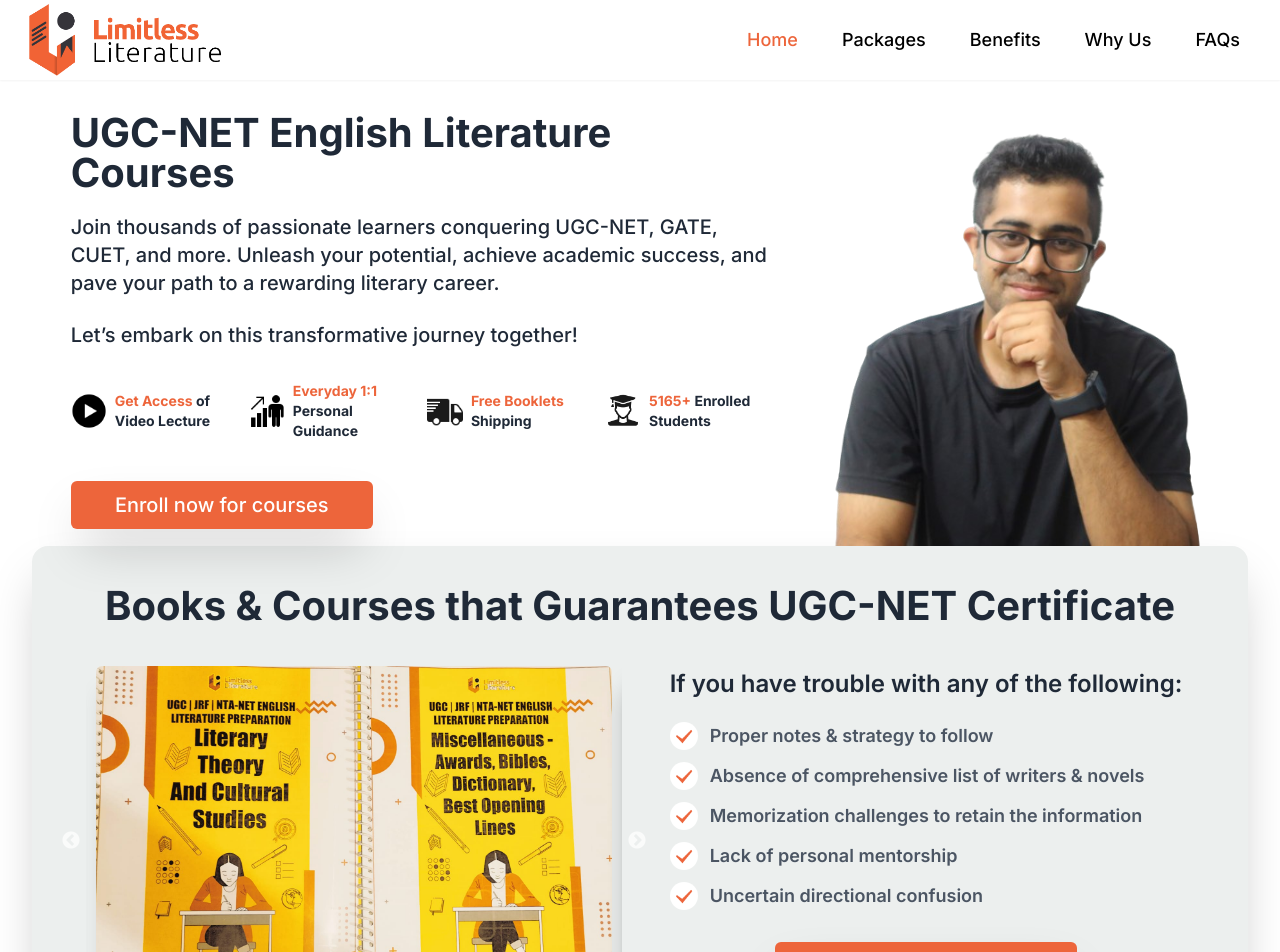
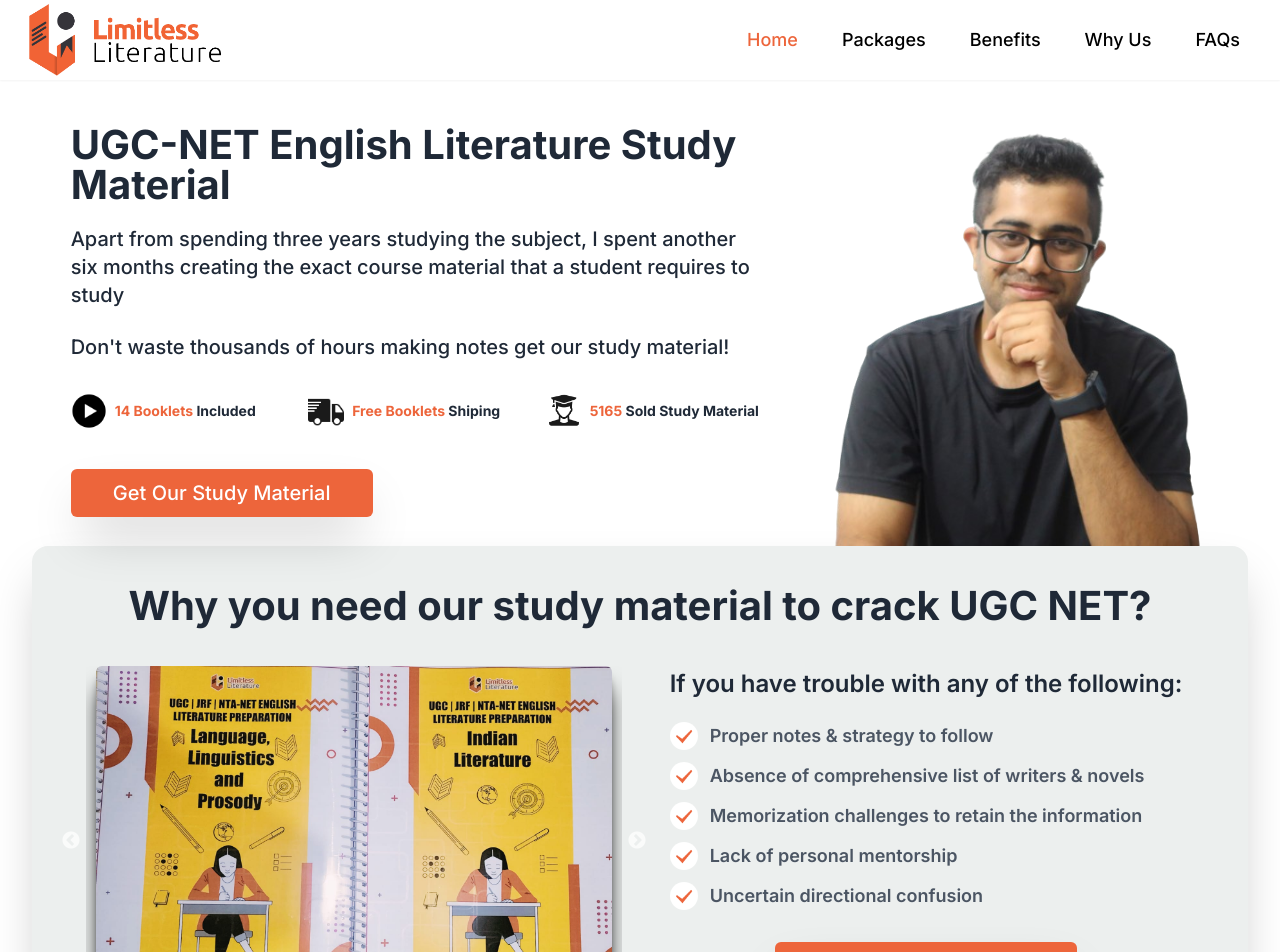
Before and after one commit to turbofinn/limitless, a React (Create React App) app in the folder client/: page / in a window 1280 px wide. Shown: the top 952 px of the page. Built offline with nearby package versions, Linux system fonts and the light colour scheme.

Commit message:
make new path /packages

```diff
--- a/client/src/component/Comments.jsx
+++ b/client/src/component/Comments.jsx
@@ -137,7 +137,7 @@ const Comments = () => {
 
     const [likedIndex, setlikedIndex] = useState([]);
 
-    console.log("likedIndex", likedIndex)
+    // console.log("likedIndex", likedIndex)
     return (
         <div className="">
             <h1 className=" text-center mt-10 text-3xl lg:text-[40px] font-semibold lg:font-bold text-gray-800 leading-10 my-5" >Students Feedback</h1>
--- a/client/src/component/FirstModal.jsx
+++ b/client/src/component/FirstModal.jsx
@@ -34,7 +34,7 @@ const FirstModal = () => {
     }, []); // Empty dependency array ensures the effect runs only once
     return (
         <div>
-            <div className=" p-10 font-inter my-auto">
+            <div className=" p-8 font-inter my-auto">
                 <img src={modalbg} alt=" modalbg" className=" lg:w-[90%] mx-auto" />
                 <h2 className=" text-center text-3xl lg:text-4xl font-extrabold mt-10 lg:mt-0">Hurry up before it's too late!</h2>
                 <div className=" flex flex-row items-center justify-center mt-7 lg:mt-5">
--- a/client/src/component/Home.jsx
+++ b/client/src/component/Home.jsx
@@ -25,6 +25,7 @@ import section2_02 from "../assests/images/section2_02.jpg"
 import language from "../assests/images/language.jpeg"
 import british from "../assests/images/british.jpeg"
 import dictionary from "../assests/images/dictionary.jpeg"
+import Book from "../assests/images/book.png"
 import modalbg from "../assests/images/modalbg.jpg";
 
 
@@ -38,22 +39,24 @@ import CountingAnimation from "./CountingAnimation";
 import HallofFrame from "./HallofFrame";
 import Comments from "./Comments";
 import FirstModal from "./FirstModal";
+import Packages from "./Packages";
 import { useState, useEffect } from "react";
 import Slider from "react-slick";
 import "slick-carousel/slick/slick.css";
 import "slick-carousel/slick/slick-theme.css";
 const Home = (props) => {
-    // const [count, setCount] = useState(0);
 
     const [isOpen, setIsOpen] = useState(false);
     const [show, setShow] = useState(false);
     const [permission, setpermission] = useState(false);
+
+
     useEffect(() => {
         const timeoutId = setTimeout(() => {
             if (!permission) {
                 setShow(true);
             }
-        }, 15000);
+        }, 30000);
         return () => clearTimeout(timeoutId);
     }, [permission]);
     const handleClick = (height) => {
@@ -63,6 +66,13 @@ const Home = (props) => {
             behavior: 'smooth'
         });
     };
+
+    useEffect(()=>{
+        if(localStorage.getItem("packages") == "true" && localStorage.getItem("packages")!== undefined && localStorage.getItem("packages")!== null){
+             handleClick(1550);
+             localStorage.setItem("packages",false);
+        }
+    },[])
     const [timeLeft, setTimeLeft] = useState(5 * 60 * 60); // 5 hours in seconds
     useEffect(() => {
         if (!timeLeft) return;
@@ -123,29 +133,30 @@ const Home = (props) => {
     return (
         <div className={`font-inter ${isOpen ? " opacity-100" : ""}`}>
             <Navbar handleClick={handleClick} />
+            {/* <Packages packages = {packages} setPackages={setPackages}/> */}
             <div className=" w-[95%] mx-auto ">
                 {/* section 1 */}
                 <div className=" lg:grid lg:grid-cols-11 lg:items-center mt-4 lg:mx-auto">
                     <div className=" lg:col-span-7 lg:max-w-[90%] lg:mx-auto text-justify lg:text-start animate-slideFromLeft ">
-                        <h1 className=" text-center lg:text-start text-3xl lg:text-[40px] font-semibold lg:font-bold text-gray-800 leading-10 mb-5" >UGC-NET English Literature Courses</h1>
-                        <h2 className=" text-lg lg:text-xl font-medium text-gray-800" >Join thousands of passionate learners conquering UGC-NET, GATE, CUET, and more. Unleash your potential, achieve academic success, and pave your path to a rewarding literary career.</h2>
-                        <h2 className=" text-lg lg:text-xl font-medium text-gray-800 mt-6" >Let’s embark on this transformative journey together!</h2>
-                        <div className=" grid lg:grid-cols-4 grid-cols-2 mt-8 gap-4 text-sm text-center">
+                        <h1 className=" text-center lg:text-start text-3xl lg:text-[40px] font-semibold lg:font-bold text-gray-800 leading-10 mb-5" >UGC-NET English Literature Study Material</h1>
+                        <h2 className=" text-lg lg:text-xl font-medium text-gray-800" >Apart from spending three years studying the subject, I spent another six months creating the exact course material that a student requires to study</h2>
+                        <h2 className=" text-lg lg:text-xl font-medium text-gray-800 mt-6" >Don't waste thousands of hours making notes get our study material!</h2>
+                        <div className=" grid lg:grid-cols-3 grid-cols-2 mt-8 gap-4 text-sm text-center">
                             <div className=" flex flex-row items-center mr-2 ">
                                 <img src={video1} alt="shipping" className=" w-9 mr-2" />
-                                <h2 className=" text-gray-800 font-bold text-md text-start"><span className=" text-[#ed653b]">Get Access</span><span> of Video Lecture</span></h2>
+                                <h2 className=" text-gray-800 font-bold text-md text-start"><span className=" text-[#ed653b]">14 Booklets</span><span> Included</span></h2>
                             </div>
-                            <div className=" flex flex-row items-center">
+                            {/* <div className=" flex flex-row items-center">
                                 <img src={pg} alt="shipping" className=" w-9 mr-2" />
                                 <h2 className=" text-gray-800 font-bold text-md  text-start"><span className=" text-[#ed653b]">Everyday 1:1</span><span> Personal Guidance</span></h2>
-                            </div>
+                            </div> */}
                             <div className=" flex flex-row items-center ">
                                 <img src={shipping} alt="shipping" className=" w-9 mr-2" />
-                                <h2 className=" text-gray-800 font-bold text-md text-start"><span className=" text-[#ed653b]">Free Booklets</span><span> Shipping</span></h2>
+                                <h2 className=" text-gray-800 font-bold text-md text-start"><span className=" text-[#ed653b]">Free Booklets</span><span> Shiping</span></h2>
                             </div>
                             <div className=" flex flex-row items-center ">
                                 <img src={degree} alt="degree" className=" w-9 mr-2" />
-                                <h2 className=" text-gray-800 font-bold text-md text-start"><span className=" text-[#ed653b]">5165+</span><span> Enrolled Students</span></h2>
+                                <h2 className=" text-gray-800 font-bold text-md text-start"><span className=" text-[#ed653b]">5165</span><span> Sold Study Material</span></h2>
                             </div>
                         </div>
                         <div className=" text-center lg:text-start mt-10">
@@ -153,7 +164,7 @@ const Home = (props) => {
                                 setIsOpen(true);
                                 handleClick();
                                 setpermission(true);
-                            }}>Enroll now for courses
+                            }}>Get Our Study Material
                             </button>
                         </div>
                     </div>
@@ -166,13 +177,13 @@ const Home = (props) => {
                 {/* section 2 */}
 
                 <div className=" bg-[#ECEFEE] p-4 lg:p-10 rounded-2xl shadow-2xl mb-10 animate-slideFromLeft">
-                    <h1 className=" text-center text-2xl lg:text-[40px] font-semibold lg:font-bold text-gray-800 leading-10 mb-5">Books & Courses that Guarantees UGC-NET Certificate</h1>
+                    <h1 className=" text-center text-2xl lg:text-[40px] font-semibold lg:font-bold text-gray-800 leading-10 mb-5">Why you need our study material to crack UGC NET?</h1>
                     <div className=" lg:grid lg:grid-cols-2 gap-x-2 mt-10">
                         <div className=" w-[100%] md:w-[65%] lg:w-[95%] mx-auto">
                             <Slider {...settings} className=" mx-auto">
                                 <img src={language} alt="card" className=" shadow-xl shadow-black rounded-md mx-auto my-auto h-[270px] md:h-[320px] lg:h-[350px]" />
-                                <img src={british} alt="card" className=" shadow-xl rounded-md mx-auto my-auto h-[270px] md:h-[320px] lg:h-[350px]" />
-                                <img src={dictionary} alt="card" className=" shadow-xl rounded-md mx-auto my-auto h-[270px] md:h-[320px] lg:h-[350px]" />
+                                <img src={Book} alt="card" className=" shadow-xl rounded-md mx-auto my-auto h-[270px] md:h-[320px] lg:h-[350px]" />
+                                {/* <img src={dictionary} alt="card" className=" shadow-xl rounded-md mx-auto my-auto h-[270px] md:h-[320px] lg:h-[350px]" /> */}
                             </Slider>
                         </div>
                         <div className=" text-gray-600 md:max-w-[62%] lg:max-w-[100%] md:mx-auto mt-10 lg:mt-0 my-auto">
@@ -201,7 +212,7 @@ const Home = (props) => {
                                 <button className=" text-xl text-white bg-[#ed653b] h-[52px] font-medium w-[302px] rounded-md shadow-2xl hover:text-[#ed653b] hover:bg-white hover:border-2 hover:border-[#ed653b] transition-all ease-linear duration-300  " onClick={() => {
                                     setIsOpen(true);
                                     setpermission(true);
-                                }}>Enroll now for courses</button>
+                                }}>Get Our Study Material</button>
                             </div>
                         </div>
                     </div>
@@ -252,7 +263,7 @@ const Home = (props) => {
             {/* section 4 */}
             <div className=" w-[95%] mx-auto mt-20 lg:mt-28">
 
-                <h1 className="  text-center text-3xl lg:text-[40px] font-semibold lg:font-bold text-gray-800 leading-10 mb-5">Our Bestselling Packages</h1>
+                <h1 className="  text-center text-3xl lg:text-[40px] font-semibold lg:font-bold text-gray-800 leading-10 mb-5">Our Bestselling Study Material</h1>
                 <h2 className="text-[18px] lg:text-[24px] font-semibold text-gray-700 md:max-w-[80%] lg:max-w-[60%] mx-auto text-center ">Take UGC-NET English Literature Prep To The Next Level</h2>
 
                 <div className=" md:grid md:grid-cols-1 lg:grid-cols-2 lg:gap-x-0 lg:gap-y-10 mt-16 space-y-8 lg:space-y-0">
@@ -308,7 +319,7 @@ const Home = (props) => {
                             <button className=" text-xl text-white bg-[#ed653b] h-12 font-medium  w-[302px] rounded-md shadow-2xl hover:text-[#ed653b] hover:bg-white hover:border-2 hover:border-[#ed653b] transition-all ease-linear duration-300  " onClick={() => {
                                 setIsOpen(true);
                                 setpermission(true);
-                            }}>Enroll now for courses</button>
+                            }}>Get Our Study Material</button>
                         </div>
                     </div>
 
@@ -363,7 +374,7 @@ const Home = (props) => {
                             <button className=" text-xl text-white bg-[#ed653b] h-12 font-medium  w-[302px] rounded-md shadow-2xl hover:text-[#ed653b] hover:bg-white hover:border-2 hover:border-[#ed653b] transition-all ease-linear duration-300 " onClick={() => {
                                 setIsOpen(true);
                                 setpermission(true);
-                            }}>Enroll now for courses</button>
+                            }}>Get Our Study Material</button>
                         </div>
                     </div>
 
@@ -409,7 +420,7 @@ const Home = (props) => {
                             <button className="mt-6 text-xl text-white bg-[#ed653b] h-12 font-medium w-[302px] rounded-md shadow-2xl hover:text-[#ed653b] hover:bg-white hover:border-2 hover:border-[#ed653b] transition-all ease-linear duration-300 " onClick={() => {
                                 setIsOpen(true);
                                 setpermission(true);
-                            }}>Enroll now for courses</button>
+                            }}>Get Our Study Material</button>
                         </div>
                     </div>
 
@@ -457,7 +468,7 @@ const Home = (props) => {
                             <h3 className=" text-[#FB0A0A] font-bold"><span>{reverseTime}</span>  Hours Left at this price</h3>
                         </div>
                         <div className=" text-center mt-5">
-                            <button className=" text-xl text-white bg-[#ed653b] h-12 font-medium  w-[302px] rounded-md shadow-2xl hover:text-[#ed653b] hover:bg-white hover:border-2 hover:border-[#ed653b] transition-all ease-linear duration-300  " onClick={() => { setIsOpen(true); setpermission(true); }}>Enroll now for courses</button>
+                            <button className=" text-xl text-white bg-[#ed653b] h-12 font-medium  w-[302px] rounded-md shadow-2xl hover:text-[#ed653b] hover:bg-white hover:border-2 hover:border-[#ed653b] transition-all ease-linear duration-300  " onClick={() => { setIsOpen(true); setpermission(true); }}>Get Our Study Material</button>
                         </div>
                     </div>
                 </div>
@@ -503,7 +514,7 @@ const Home = (props) => {
             </div>
 
             {/* section 6 */}
-            <div className=" bg-[#ECEFEE] p-8 rounded-2xl shadow-2xl mt-32 mb-10 max-w-[95%] mx-auto">
+            {/* <div className=" bg-[#ECEFEE] p-8 rounded-2xl shadow-2xl mt-32 mb-10 max-w-[95%] mx-auto">
                 <div className=" lg:grid lg:grid-cols-7">
                     <div className="col-span-3">
                         <img src={pic_02} alt=" pic_02" className=" mx-auto" />
@@ -513,11 +524,11 @@ const Home = (props) => {
                         <h2 className=" md:text-lg font-base text-justify  mt-5">If you commit to our books & courses for a couple of months, you will see a drastic improvement in your preparation. I’ve worked very hard to organize the course in the best possible way. </h2>
                         <h2 className=" md:text-lg  text-justify font-base  mt-5">The study material works 100%, only if you let it work. All you just have to do is spend a few hours every day reading the material. If any doubt pops up, I’m just a call away. Call me and I will let you in the right direction.</h2>
                         <div className=" text-center lg:text-start">
-                            <button className=" text-xl text-white bg-[#ed653b] h-12 font-medium  w-[302px] rounded-md shadow-2xl mt-5 hover:text-[#ed653b] hover:bg-white hover:border-2 hover:border-[#ed653b] transition-all ease-linear duration-300 " onClick={() => { setIsOpen(true); setpermission(true); }}>Enroll now for courses</button>
+                            <button className=" text-xl text-white bg-[#ed653b] h-12 font-medium  w-[302px] rounded-md shadow-2xl mt-5 hover:text-[#ed653b] hover:bg-white hover:border-2 hover:border-[#ed653b] transition-all ease-linear duration-300 " onClick={() => { setIsOpen(true); setpermission(true); }}>Get Our Study Material</button>
                         </div>
                     </div>
                 </div>
-            </div>
+            </div> */}
 
             {/* section 7  */}
             <HallofFrame />
@@ -537,7 +548,7 @@ const Home = (props) => {
                             <li>and above all guidance to stay in the right direction.</li>
                         </ul>
                         <div className=" text-center lg:text-end ">
-                            <button className=" text-xl text-white bg-[#ed653b] h-12 font-medium  w-64 rounded-md shadow-2xl mt-5 " onClick={() => { setIsOpen(true) }}>Enroll now for courses</button>
+                            <button className=" text-xl text-white bg-[#ed653b] h-12 font-medium  w-64 rounded-md shadow-2xl mt-5 " onClick={() => { setIsOpen(true) }}>Get Our Study Material</button>
                         </div>
                     </div>
                     <div className="col-span-4">
@@ -549,8 +560,8 @@ const Home = (props) => {
 
 
             {/* section 8 */}
-            <div className=" p-8 rounded-2xl shadow-lg mt-4 mb-10 max-w-[95%] mx-auto">
-                <h1 className=" text-2xl text-center lg:text-[40px] font-semibold lg:font-bold text-gray-800">Exclusive Booklets for UGC-NET Exam</h1>
+            <div className=" p-8 rounded-2xl shadow-lg mt-4 mb-10 max-w-[95%] mx-auto font-inter">
+                <h1 className=" text-2xl text-center lg:text-[40px] font-semibold lg:font-bold text-gray-800">Books & study material that Guarantees UGC-NET Certificate</h1>
                 <div className=" grid grid-cols-1 lg:grid-cols-3 bg-[#FCE7E1] text-black p-8 mt-10 rounded-lg">
                     <div>
                         <ul className=" space-y-4 lg:space-y-6">
@@ -583,7 +594,7 @@ const Home = (props) => {
                     <button className=" text-xl text-white bg-[#ed653b] h-12 font-medium  w-[302px] rounded-md shadow-2xl mt-10 hover:text-[#ed653b] hover:bg-white hover:border-2 hover:border-[#ed653b] transition-all ease-linear duration-300 " onClick={() => {
                         setIsOpen(true);
                         setpermission(true);
-                    }}>Enroll now for courses</button>
+                    }}>Get Our Study Material</button>
                 </div>
                 <h2 className=" md:text-lg font-semibold mt-4 text-center">This study material includes everything you have ever desired</h2>
             </div>
@@ -631,7 +642,7 @@ const Home = (props) => {
                         <div className=" p-8 text-white text-lg ">
                             <h2 className=" text-center text-4xl font-bold leading-normal">5 hours left, Hurry up before its too late!</h2>
                             <div className=" lg:text-center mt-8 text-center">
-                                <button className=" text-xl text-white bg-[#ed653b] h-[50px] font-medium w-48 rounded-md shadow-2xl hover:text-[#ed653b] hover:bg-white hover:border-2 hover:border-[#ed653b] transition-all ease-linear duration-300  ">Enroll now for courses</button>
+                                <button className=" text-xl text-white bg-[#ed653b] h-[50px] font-medium w-48 rounded-md shadow-2xl hover:text-[#ed653b] hover:bg-white hover:border-2 hover:border-[#ed653b] transition-all ease-linear duration-300  ">Get Our Study Material</button>
                             </div>
                         </div>
                     </div>
@@ -650,7 +661,7 @@ const Home = (props) => {
                                         setShow(false);
                                         setIsOpen(true);
                                         setpermission(true);
-                                    }}>Enroll now for courses</button>
+                                    }}>Get Our Study Material</button>
                                 </div>
                             </div>
                             <button className=" absolute top-0 right-0 m-3 text-gray-500 hover:text-gray-900 " onClick={() => { setShow(false) }}>
--- a/client/src/component/Modal.jsx
+++ b/client/src/component/Modal.jsx
@@ -30,7 +30,7 @@ const Modal = (props) => {
         });
     };
     const validate = () => {
-        if ((firstName.length === 0) || (!(/^[^\s@]+@[^\s@]+\.[^\s@]+$/.test(Email))) || (!(/^\d{10}$/.test(Phone))) || packages.length === 0) {
+        if ((firstName.length === 0) || (!(/^[^\s@]+@[^\s@]+\.[^\s@]+$/.test(Email))) || (!(/^\d{10}$/.test(Phone))) || (packages.length === 0 || packages === 'Select your preferred package *' )) {
             return true;
         } else {
             return false;
--- /dev/null
+++ b/client/src/component/Packages.jsx
@@ -0,0 +1,13 @@
+// import { useState } from "react";
+import Home from "./Home";
+const Packages = () => {
+        localStorage.setItem("packages",true);
+        // window.location.href = '/';
+    return(
+        <div>
+            <Home/>
+        </div>
+    )
+}
+
+export default Packages;
```
Also changed, not shown: client/src/App.js (+10 -2 lines), client/src/component/FAQ.jsx (+6 -6 lines), client/src/component/Navbar.jsx (+7 -7 lines), client/src/assests/images/book.png (added).
